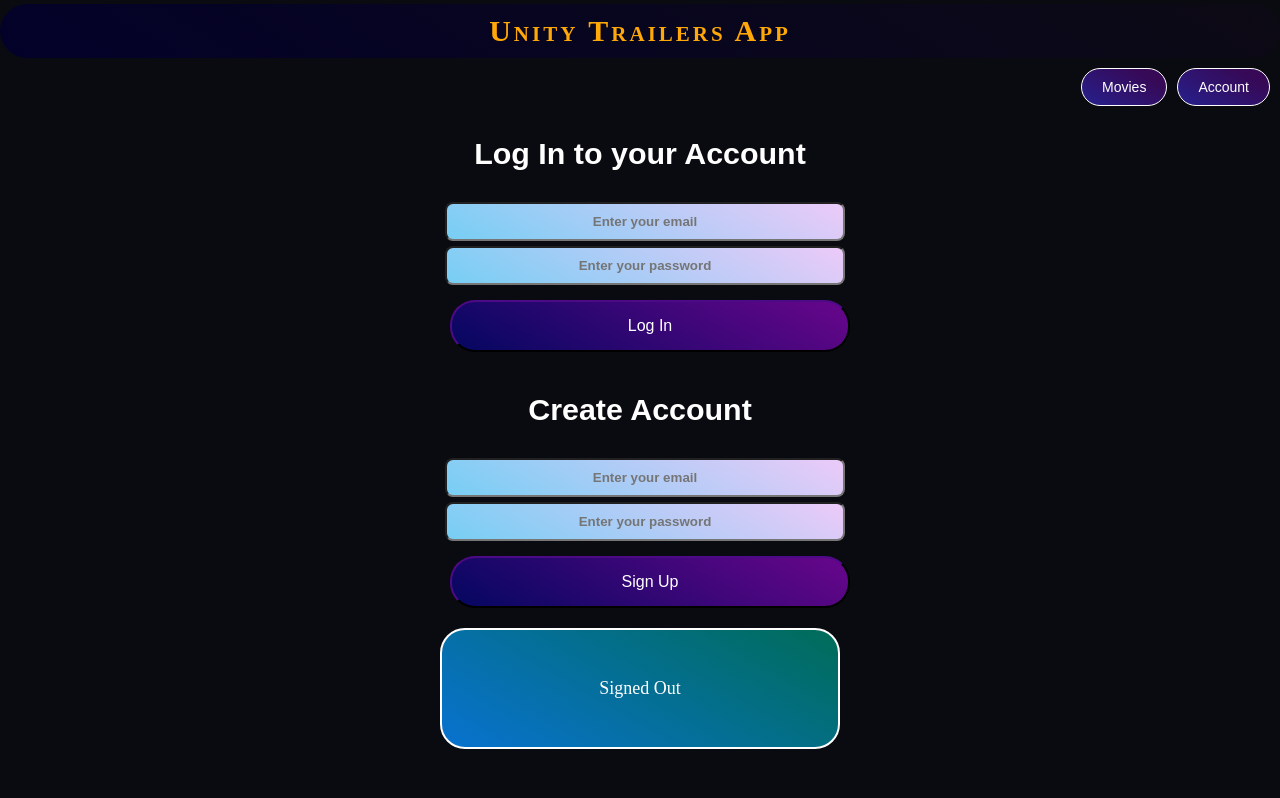
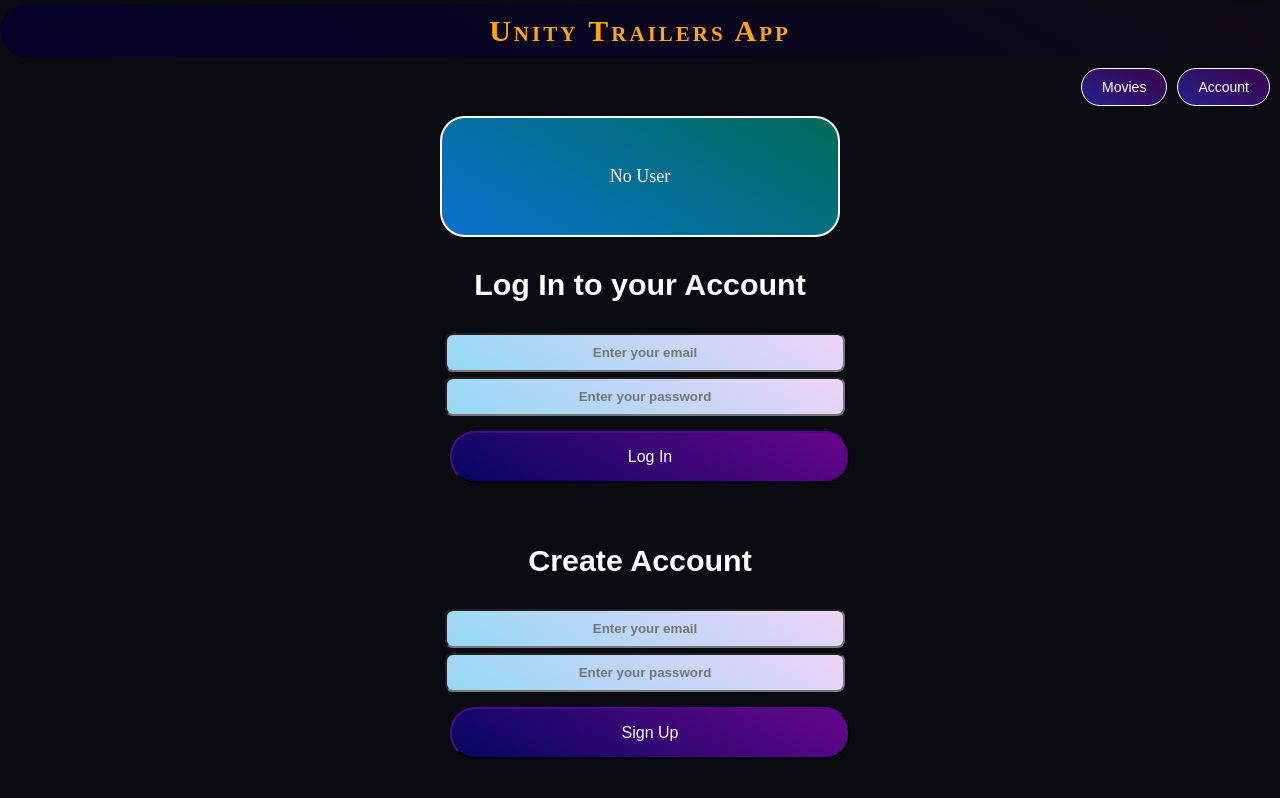
Before and after one commit to yaf8/Unity-Movies-Trailer-App, a React (Create React App) app: page /components/auth/signin in a window 1280 px wide. Shown: the top 798 px of the page. Built offline with nearby package versions, Linux system fonts and the light colour scheme; no server answers.

Commit message:
update signout button (loginStyle.css)

```diff
--- a/src/components/AuthDetails.jsx
+++ b/src/components/AuthDetails.jsx
@@ -4,8 +4,6 @@ import { auth } from "../firebase";
 
 const AuthDetails = () => {
   const [authUser, setAuthUser] = useState(null);
-
-  const CurrentUser = "";
 
   useEffect(() => {
     const listen = onAuthStateChanged(auth, (user) => {
@@ -40,7 +38,7 @@ const AuthDetails = () => {
           <button className="btnSignOut" onClick={userSignOut}>Sign Out</button>
         </>
       ) : (
-        <p>Signed Out</p>
+        <p>No User</p>
       )}
     </div>
   );
--- a/src/components/auth/SignIn.jsx
+++ b/src/components/auth/SignIn.jsx
@@ -25,6 +25,10 @@ const SignIn = () => {
   return (
 
     <div className="Login_Form">
+
+      <div className="user-container">
+        <AuthDetails />
+      </div>
 
       <div className="sign-in-container">
         <form onSubmit={signIn}>
@@ -54,10 +58,6 @@ const SignIn = () => {
 
       </div>
 
-      <div className="user-container">
-        <AuthDetails />
-      </div>
-
 
 
 
--- a/src/components/auth/loginStyle.css
+++ b/src/components/auth/loginStyle.css
@@ -15,8 +15,8 @@
     font-weight: bold;
     padding: 10px 15px 10px 15px;
     background: linear-gradient(30deg,
-            rgb(119, 206, 244),
-            rgb(236, 202, 248));
+            rgb(148, 216, 245),
+            rgb(238, 212, 248));
     margin: 5px;
     border-radius: 8px;
     width: 100%;
@@ -72,7 +72,6 @@ h3 {
     float: left;
     background-color: transparent;
     color: rgb(255, 255, 255);
-    margin-bottom: 50px;
 }
 
 .btnSignOut {
@@ -112,3 +111,11 @@ h3 {
     font-family: Cambria, Cochin, Georgia, Times, 'Times New Roman', serif;
     color: coral;
 }
+
+.sign-in-container{
+    margin-bottom: 20px;
+}
+
+.sign-up-container{
+    margin-bottom: 50px;
+}
```
